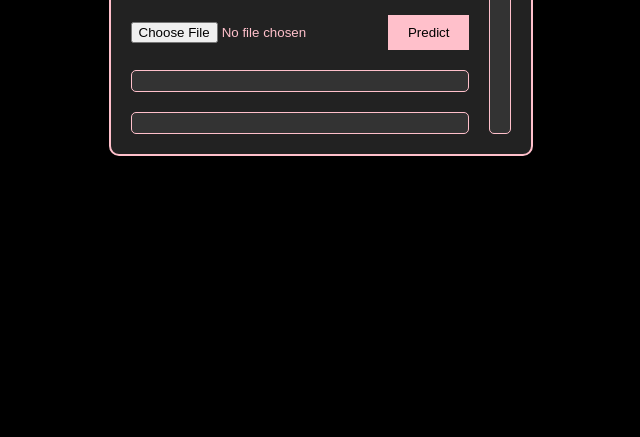
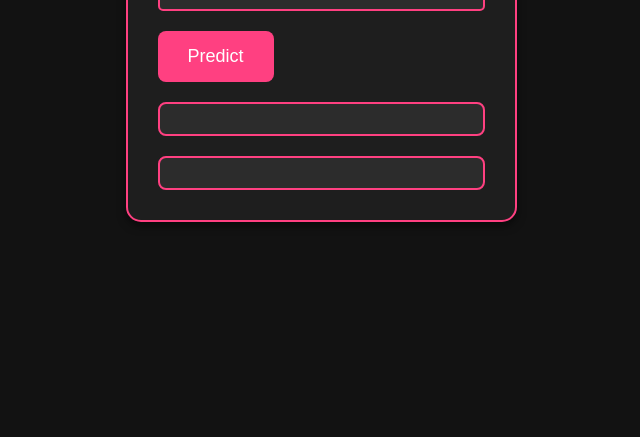
Before and after one commit to Sakibyash/food-image-classifier, a plain HTML site: page index.html in a window 1280 px wide. Shown: the part 363-800 px from the top of the page, without its empty margins (319-959 px from the left). Drawn offline with nearby package versions, Linux system fonts and the light colour scheme.

Commit message:
Update style.css

```diff
--- a/style.css
+++ b/style.css
@@ -1,7 +1,8 @@
+/* General Body Styling */
 body {
-    background-color: black;
-    color: pink;
-    font-family: Arial, sans-serif;
+    background-color: #121212; /* Dark background */
+    color: #e0e0e0; /* Light text color for contrast */
+    font-family: 'Roboto', sans-serif; /* Modern font */
     display: flex;
     justify-content: center;
     align-items: center;
@@ -9,57 +10,84 @@ body {
     margin: 0;
 }
 
+/* Container Styling */
 .container {
     display: flex;
-    border: 2px solid pink;
-    padding: 20px;
-    border-radius: 10px;
-    background-color: #222;
+    flex-direction: column;
+    align-items: center;
+    border: 2px solid #ff4081; /* Bright pink border */
+    border-radius: 15px;
+    padding: 30px;
+    background-color: #1e1e1e; /* Slightly lighter background */
+    box-shadow: 0 4px 8px rgba(0, 0, 0, 0.5); /* Subtle shadow for depth */
 }
 
-.left-side {
-    margin-right: 20px;
+/* Header Styling */
+h1 {
+    color: #ff4081; /* Bright pink color for the headline */
+    margin-bottom: 20px;
+}
+
+/* Input and Button Styling */
+input[type="file"] {
+    display: block;
+    margin-bottom: 20px;
+    background-color: #2c2c2c; /* Darker input background */
+    color: #e0e0e0; /* Light text color */
+    border: 2px solid #ff4081; /* Pink border */
+    border-radius: 5px;
+    padding: 10px;
+    font-size: 16px;
 }
 
 button {
-    background-color: pink;
-    color: black;
+    background-color: #ff4081; /* Bright pink background */
+    color: #fff; /* White text color */
     border: none;
-    padding: 10px 20px;
-    margin-top: 10px;
+    padding: 15px 30px;
+    font-size: 18px;
+    border-radius: 8px;
     cursor: pointer;
+    transition: background-color 0.3s ease;
 }
 
 button:hover {
-    background-color: #ff99cc;
+    background-color: #ff80ab; /* Light pink on hover */
 }
 
-#imagePreview, #result {
+/* Image Preview Styling */
+#imagePreview {
     margin-top: 20px;
+    text-align: center;
 }
 
-.box {
-    border: 1px solid pink;
-    padding: 10px;
-    border-radius: 5px;
-    background-color: #333;
+#imagePreview img {
+    max-width: 100%;
+    max-height: 300px;
+    border: 2px solid #ff4081; /* Pink border around image */
+    border-radius: 8px;
 }
 
-#dish-details-box {
+/* Result and Details Box Styling */
+.box {
     margin-top: 20px;
-    border: 1px solid pink;
-    padding: 10px;
-    border-radius: 5px;
-    background-color: #333;
+    padding: 15px;
+    border: 2px solid #ff4081; /* Pink border */
+    border-radius: 8px;
+    background-color: #2c2c2c; /* Darker background for the box */
+    color: #e0e0e0; /* Light text color */
+    text-align: center;
 }
 
-h1 {
-    font-size: 24px;
-    margin-bottom: 20px;
-    color: pink;
+/* Responsive Design */
+@media (max-width: 600px) {
+    .container {
+        padding: 20px;
+    }
+
+    button {
+        width: 100%;
+        padding: 10px;
+        font-size: 16px;
+    }
 }
-
-img {
-    max-width: 100%;
-    max-height: 300px;
-}
```
